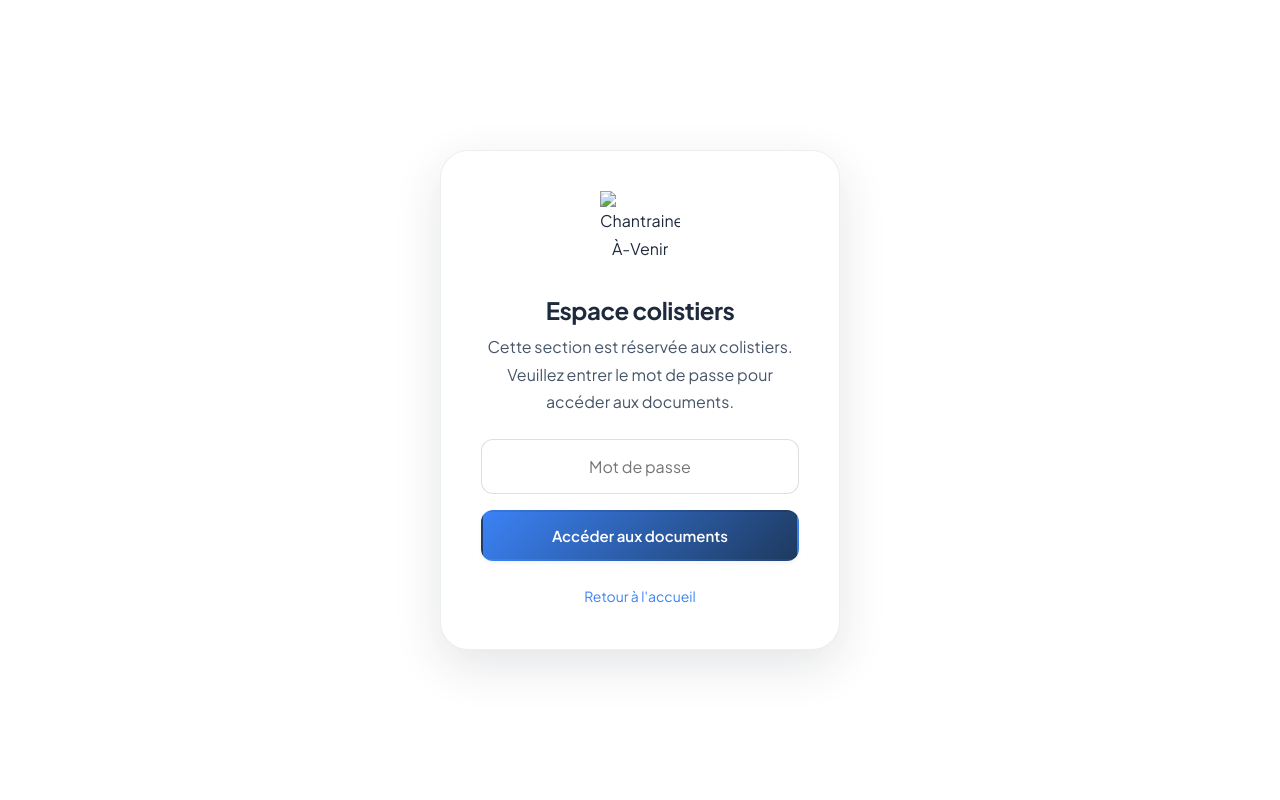
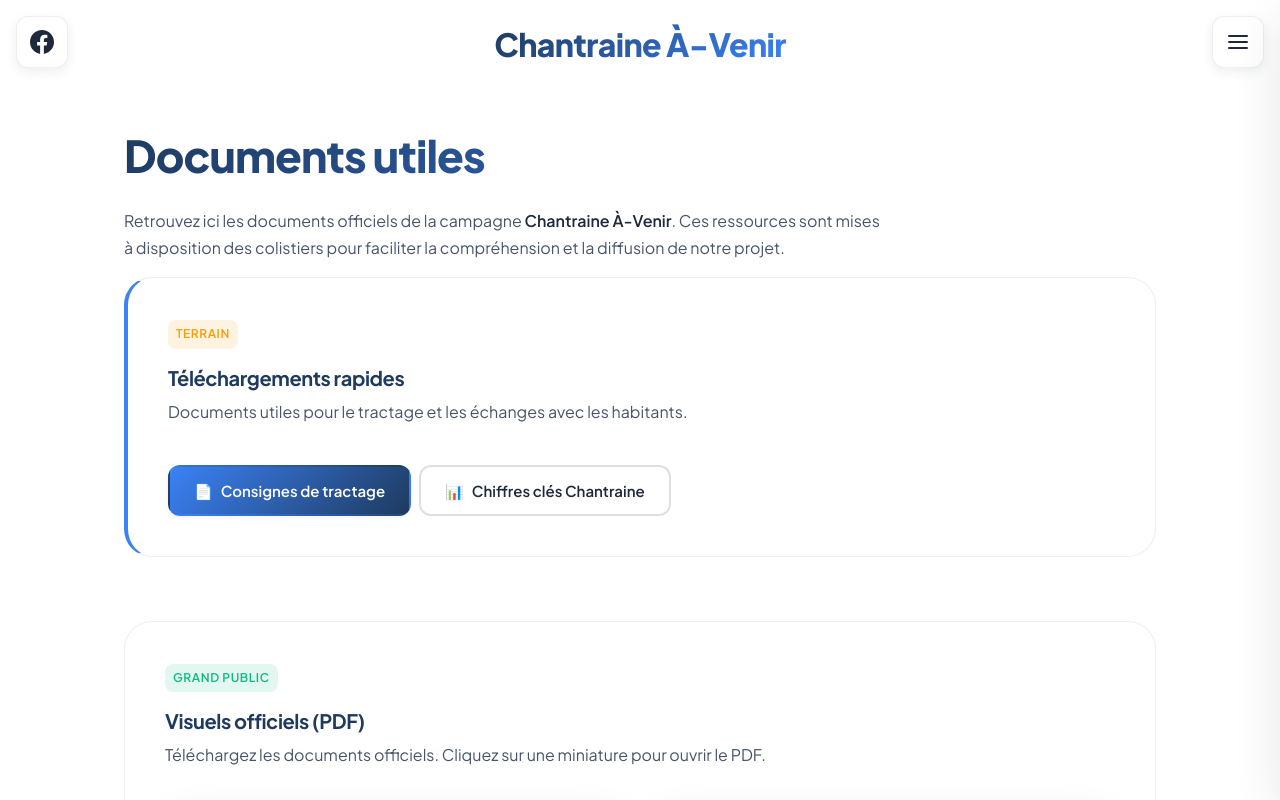
Before and after one commit to ManonBirkin/chantraine, a website: page private_docs/documents.html in a window 1280 px wide. Shown: the top 800 px of the page. Drawn offline with Linux system fonts and the light colour scheme; files that its build step writes are made by us from their sources; files whose address does not match are found by name.

Commit message:
Remove client-side password gate

```diff
--- a/private_docs/documents.html
+++ b/private_docs/documents.html
@@ -17,71 +17,7 @@
 
   <script defer src="script.js"></script>
 
-  <style>
-    /* Password gate styles */
-    .password-gate {
-      position: fixed;
-      inset: 0;
-      z-index: 9999;
-      background: var(--bg);
-      display: flex;
-      align-items: center;
-      justify-content: center;
-      padding: var(--space-lg);
-    }
-    .password-gate.is-hidden { display: none; }
-    .password-card {
-      background: var(--surface);
-      border: 1px solid var(--border);
-      border-radius: var(--radius-xl);
-      padding: var(--space-xl);
-      max-width: 400px;
-      width: 100%;
-      text-align: center;
-      box-shadow: var(--shadow-lg);
-    }
-    .password-card-logo {
-      width: 80px;
-      height: 80px;
-      margin: 0 auto var(--space-lg);
-    }
-    .password-card h2 {
-      font-size: 1.5rem;
-      margin-bottom: var(--space-sm);
-    }
-    .password-card p {
-      color: var(--text-secondary);
-      margin-bottom: var(--space-lg);
-    }
-    .password-form {
-      display: flex;
-      flex-direction: column;
-      gap: var(--space-md);
-    }
-    .password-input {
-      width: 100%;
-      padding: var(--space-md);
-      font-family: inherit;
-      font-size: 1rem;
-      border: 1px solid var(--border-strong);
-      border-radius: var(--radius);
-      background: var(--bg);
-      color: var(--text);
-      text-align: center;
-    }
-    .password-input:focus {
-      outline: none;
-      border-color: var(--accent);
-      box-shadow: var(--shadow-glow);
-    }
-    .password-error {
-      color: #ef4444;
-      font-size: 0.875rem;
-      display: none;
-    }
-    .password-error.is-visible { display: block; }
-
-    /* Hide main content when locked */
+  <style>/* Hide main content when locked */
     .page-locked .page-texte,
     .page-locked .footer {
       display: none;
@@ -206,68 +142,7 @@
   </style>
 </head>
 
-<body class="page-locked">
-
-  <!-- ================= PASSWORD GATE ================= -->
-  <div id="password-gate" class="password-gate">
-    <div class="password-card">
-      <img src="logo.png" alt="Chantraine À-Venir" class="password-card-logo">
-      <h2>Espace colistiers</h2>
-      <p>Cette section est réservée aux colistiers.<br>Veuillez entrer le mot de passe pour accéder aux documents.</p>
-      <form id="password-form" class="password-form">
-        <input
-          type="password"
-          id="password-input"
-          class="password-input"
-          placeholder="Mot de passe"
-          autocomplete="off"
-          required
-        >
-        <p id="password-error" class="password-error">Mot de passe incorrect</p>
-        <button type="submit" class="btn btn-primary">Accéder aux documents</button>
-      </form>
-      <p style="margin-top: var(--space-lg); margin-bottom: 0; font-size: 0.875rem;">
-        <a href="index.html">Retour à l'accueil</a>
-      </p>
-    </div>
-  </div>
-
-  <script>
-    (function() {
-      var correctPassword = 'grenouille26';
-      var storageKey = 'cav-docs-auth';
-
-      var gate = document.getElementById('password-gate');
-      var form = document.getElementById('password-form');
-      var input = document.getElementById('password-input');
-      var error = document.getElementById('password-error');
-
-      function unlock() {
-        document.body.classList.remove('page-locked');
-        gate.classList.add('is-hidden');
-        sessionStorage.setItem(storageKey, 'true');
-      }
-
-      if (sessionStorage.getItem(storageKey) === 'true') {
-        unlock();
-      }
-
-      form.addEventListener('submit', function(e) {
-        e.preventDefault();
-        if (input.value === correctPassword) {
-          unlock();
-        } else {
-          error.classList.add('is-visible');
-          input.value = '';
-          input.focus();
-        }
-      });
-
-      input.addEventListener('input', function() {
-        error.classList.remove('is-visible');
-      });
-    })();
-  </script>
+<body>
 
   <!-- ================= CONTACT FACEBOOK ================= -->
   <a href="https://www.facebook.com/profile.php?id=61576816498498" class="fb-contact-btn"
```
